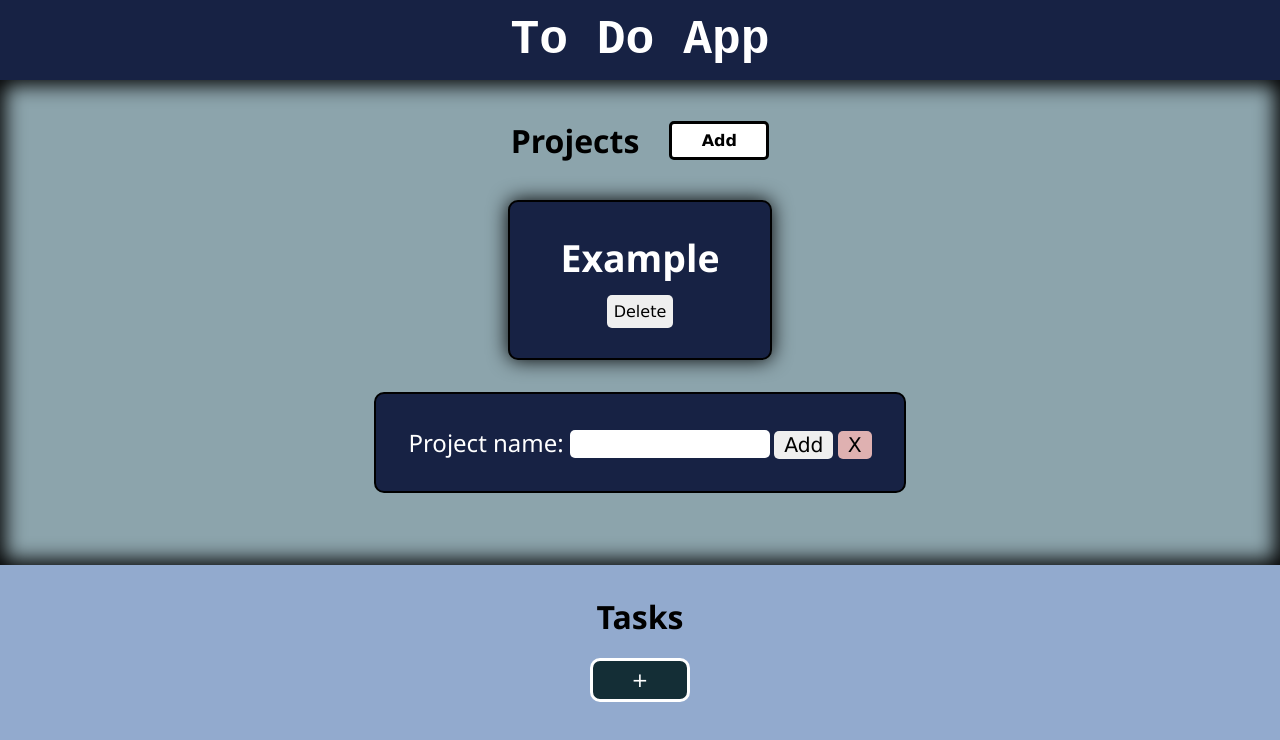
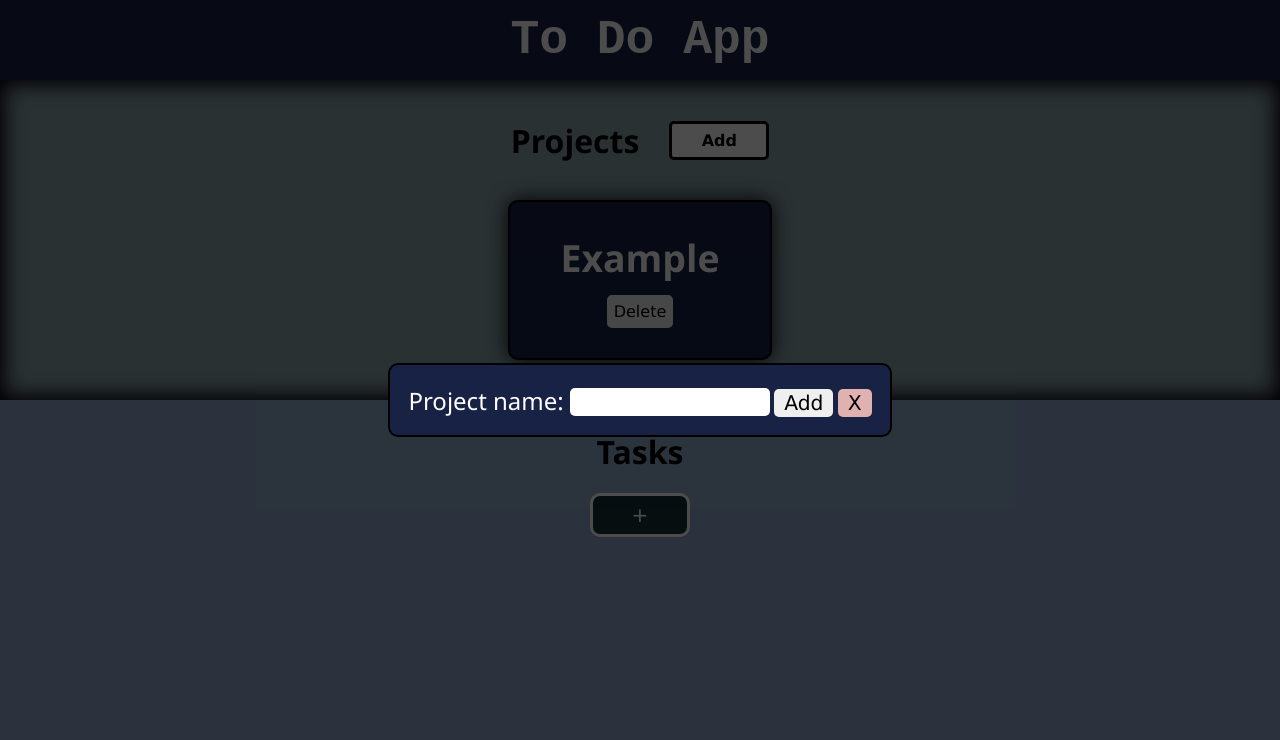
Before and after one commit to KVG24/todo-app, a plain HTML site: page index.html in a window 1280 px wide. Both pictures are taken after a click on the button "Add". Drawn offline with Linux system fonts and the light colour scheme.

Commit message:
Fix 'add project' modal and button
'Enter' reloaded page and modal was positioned wrong

```diff
--- a/index.html
+++ b/index.html
@@ -18,15 +18,17 @@
                     <h2>Projects</h2>
                     <button type="button" class="add-project-btn" id="add-project-btn">Add</button>
                 </div>
+                <div class="add-project-modal" style="display: none;">
+                    <div class="add-project-form-div">
+                        <form action="" class="add-project-form">
+                            <label for="form-project-title">Project name: </label>
+                            <input type="text" id="form-project-title">
+                            <button type="submit" id="add-project-form-btn">Add</button>
+                            <button type="button" id="close-project-form-btn">X</button>
+                        </form>
+                    </div>
+                </div>
                 <div class="projects">
-                </div>
-                <div class="add-project-form-div" style="display: none;">
-                    <form action="" class="add-project-form">
-                        <label for="form-project-title">Project name: </label>
-                        <input type="text" id="form-project-title">
-                        <button type="button" id="add-project-form-btn">Add</button>
-                        <button type="button" id="close-project-form-btn">X</button>
-                    </form>
                 </div>
             </div>
             <div class="task-btn-container">
--- a/style.css
+++ b/style.css
@@ -103,8 +103,8 @@ h2 {
 }
 
 .add-project-form-div {
-    margin: 2rem auto;
-    padding: 2rem;
+    width: 500px;
+    height: 70px;
     display: flex;
     align-items: center;
     justify-content: center;
@@ -175,7 +175,8 @@ h2 {
 }
 
 .task-add-modal,
-.task-edit-modal {
+.task-edit-modal,
+.add-project-modal {
     width: 100%;
     height: 100%;
     position: fixed;
```
Also changed, not shown: main.js.
